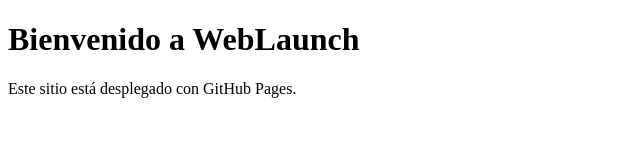
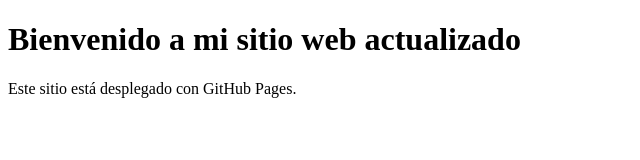
Before and after one commit to Jose-d01/WebLaunch, a plain HTML site: page index.html in a window 1280 px wide. Shown: the whole page, without its empty margins (0-640 px from the left). Drawn offline with Linux system fonts and the light colour scheme.

Commit message:
Actualizacion del sitio WebLunch

```diff
--- a/index.html
+++ b/index.html
@@ -6,7 +6,7 @@
     <title>WebLaunch</title>
 </head>
 <body>
-    <h1>Bienvenido a WebLaunch</h1>
+    <h1>Bienvenido a mi sitio web actualizado</h1>
     <p>Este sitio está desplegado con GitHub Pages.</p>
 </body>
 </html>
```
